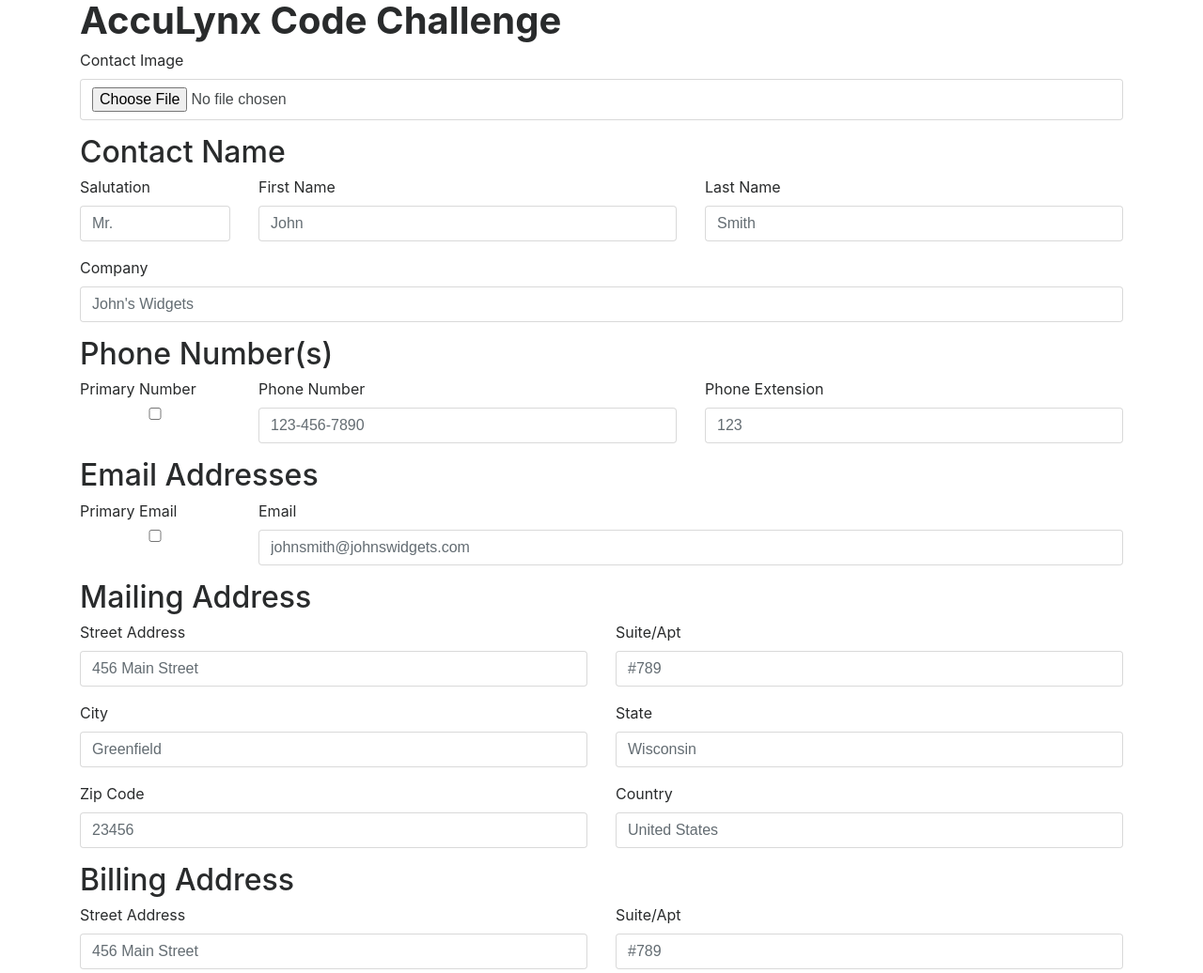
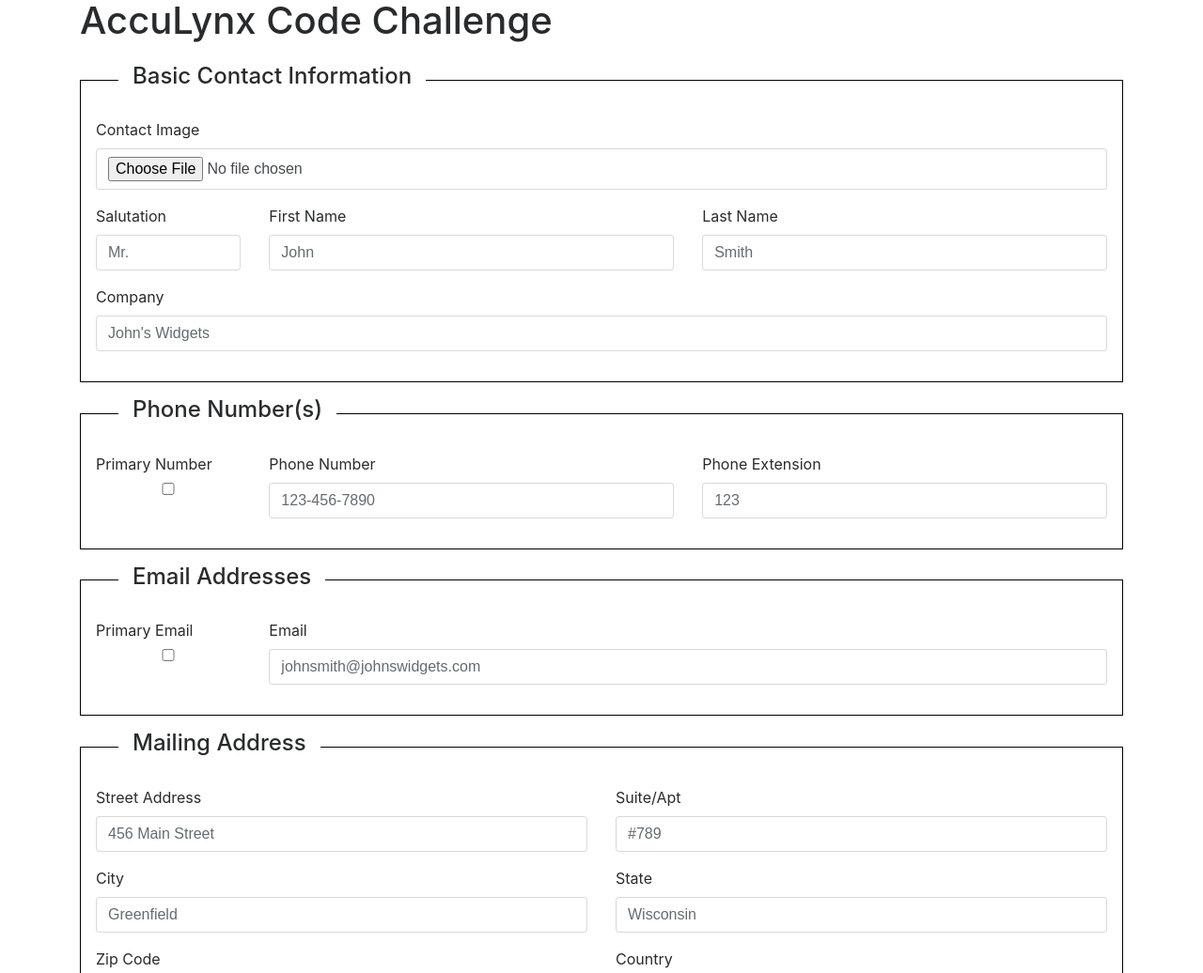
Before and after one commit to the-emz/AccuLynx-Code-Challenge, a plain HTML site: page index.html in a window 1280 px wide. Shown: the top 1036 px of the page at 94% size. Drawn offline with nearby package versions, Linux system fonts and the light colour scheme; a script that the page names is missing.

Commit message:
group fields with fieldsets

```diff
--- a/assets/styles/forms.scss
+++ b/assets/styles/forms.scss
@@ -1,4 +1,13 @@
 
-h1{
-  font-weight: 700;
+fieldset{
+  border: 1px black solid;
+  padding: 1em;
+  margin-top: 1em;
 }
+legend{
+  margin-left: 1em;
+  width: auto;
+  h2{
+    font-size: 1em;
+  }
+}
--- a/index.html
+++ b/index.html
@@ -20,13 +20,14 @@
     <div class="row">
         <div class="col-md-12">
             <form>
+                <fieldset class="name">
+                    <legend><h2 class="col-md-12">Basic Contact Information</h2></legend>
 
-                <div class="form-group">
+                    <div class="row">
+                        <div class="form-group col-md-12">
                             <label for="contact-image">Contact Image</label>
                             <input class="form-control" id="contact-image" type="file">
                         </div>
-                <div class="name row">
-                    <h2 class="col-md-12">Contact Name</h2>
                         <div class="form-group col-md-2">
                             <label for="contact-salutation">Salutation</label>
                             <input class="form-control" id="contact-salutation" placeholder="Mr.">
@@ -39,13 +40,17 @@
                             <label for="contact-last">Last Name</label>
                             <input class="form-control" id="contact-last" placeholder="Smith">
                         </div>
-                </div>
-                <div class="form-group">
+                        <div class="form-group col-md-12">
                             <label for="contact-company">Company</label>
                             <input class="form-control" id="contact-company" placeholder="John's Widgets">
                         </div>
+                    </div>
+
+                </fieldset>
+                <fieldset class="name">
+                    <legend><h2 class="col-md-12">Phone Number(s)</h2></legend>
+
                 <div class="phone row">
-                    <h2 class="col-md-12">Phone Number(s)</h2>
                     <div class="form-group col-md-2">
                         <label for="contact-phone-primary">Primary Number</label>
                         <input class="form-control" id="contact-phone-primary" type="checkbox">
@@ -59,8 +64,11 @@
                         <input class="form-control" id="contact-phone-ext" placeholder="123">
                     </div>
                 </div>
+                </fieldset>
+                <fieldset class="name">
+                    <legend><h2 class="col-md-12">Email Addresses</h2></legend>
+
                         <div class="email row">
-                    <h2 class="col-md-12">Email Addresses</h2>
                     <div class="form-group col-md-2">
                         <label for="contact-email-primary">Primary Email</label>
                         <input class="form-control" id="contact-email-primary" type="checkbox">
@@ -70,9 +78,12 @@
                         <input class="form-control" id="contact-email" type="email" placeholder="johnsmith@johnswidgets.com">
                     </div>
                 </div>
+                </fieldset>
+
+                <fieldset class="name">
+                    <legend><h2 class="col-md-12">Mailing Address</h2></legend>
 
                     <div class="mailing-address row">
-                    <h2 class="col-md-12">Mailing Address</h2>
                     <div class="form-group col-md-6">
                         <label for="contact-mailing-street">Street Address</label>
                         <input class="form-control" id="contact-mailing-street" placeholder="456 Main Street">
@@ -98,9 +109,12 @@
                         <input class="form-control" id="contact-mailing-country" placeholder="United States">
                     </div>
                 </div>
+                </fieldset>
+
+                <fieldset class="name">
+                    <legend><h2 class="col-md-12">Billing Address</h2></legend>
 
                     <div class="billing-address row">
-                    <h2 class="col-md-12">Billing Address</h2>
                     <div class="form-group col-md-6">
                         <label for="contact-billing-street">Street Address</label>
                         <input class="form-control" id="contact-billing-street" placeholder="456 Main Street">
@@ -126,6 +140,7 @@
                         <input class="form-control" id="contact-billing-country" placeholder="United States">
                     </div>
                 </div>
+                </fieldset>
 
                 <button type="submit">Submit</button>
 
```
Also changed, not shown: assets/styles/main.css. Lines whose indentation alone changed are shown as unchanged.
